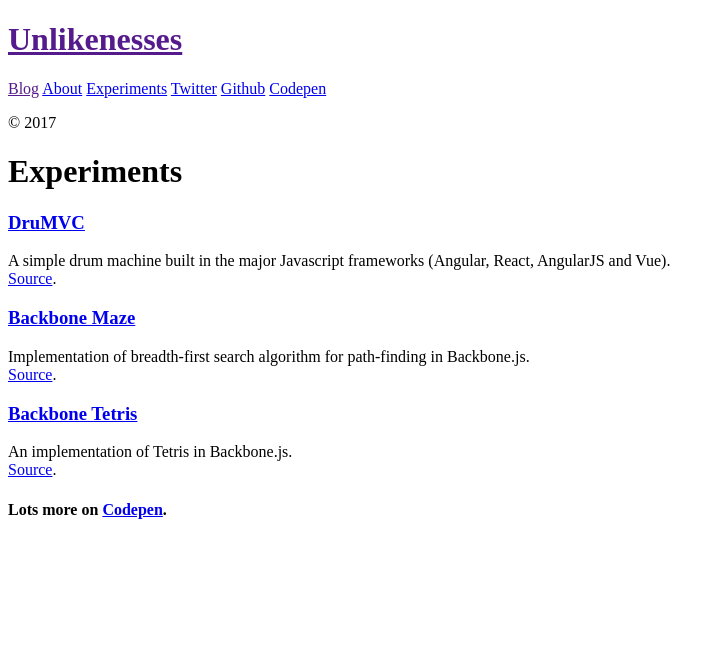
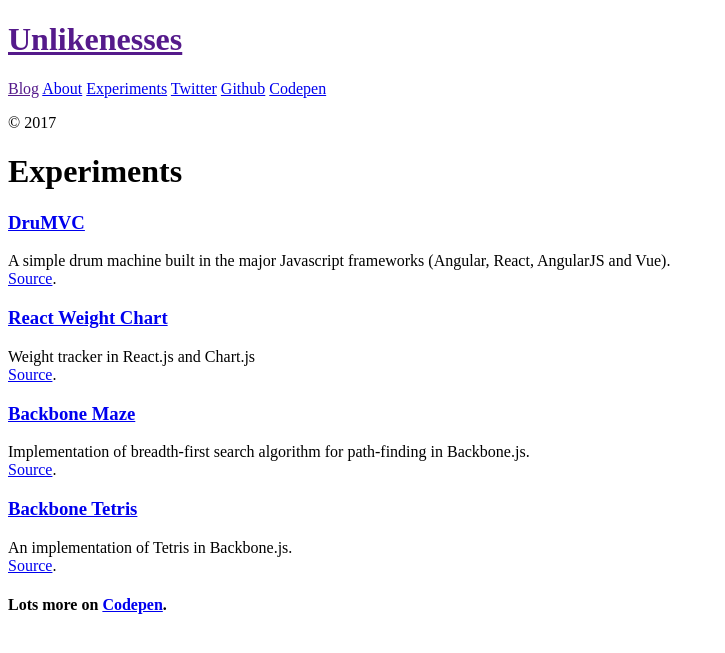
Before and after one commit to unlikenesses/unlikenesses.github.io, a Jekyll site: the page built from experiments.md, in a window 1280 px wide. Shown: the top 653 px of the page, without its empty margins (0-725 px from the left). Built offline with Jekyll 4.4.1, drawn with Linux system fonts in a browser that asks for light colours.

Commit message:
Update experiments page

```diff
--- a/experiments.md
+++ b/experiments.md
@@ -7,6 +7,11 @@
 
 A simple drum machine built in the major Javascript frameworks (Angular, React, AngularJS and Vue).<br>
 <a href="https://github.com/drumvc" target="_blank">Source</a>.
+
+<h3><a href="https://github.com/unlikenesses/react-weight-chart" target="_blank">React Weight Chart</a></h3>
+
+Weight tracker in React.js and Chart.js<br>
+<a href="https://github.com/unlikenesses/react-weight-chart" target="_blank">Source</a>.
 
 <h3><a href="http://unlikenesses.github.io/backbone-maze/" target="_blank">Backbone Maze</a></h3>
 
```
